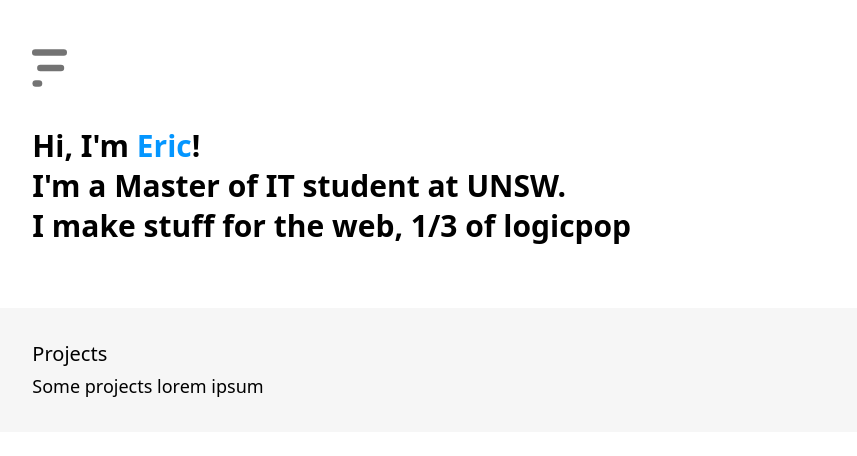
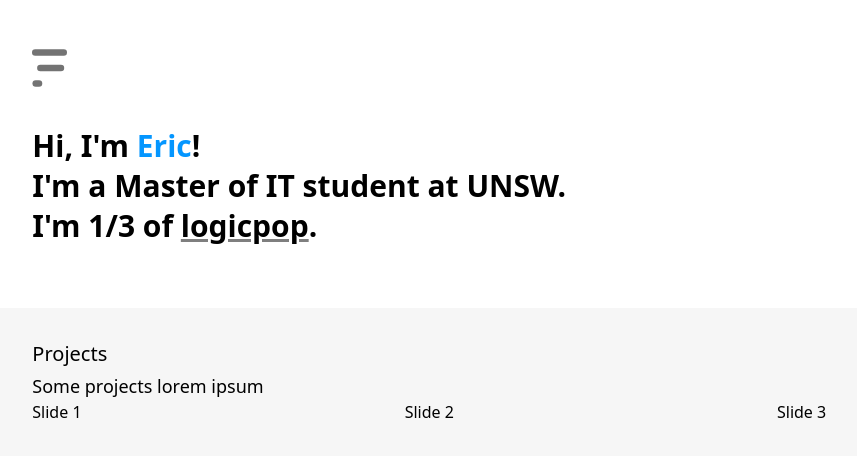
Before and after one commit to fxlui/website-v2, a Vue app: page / in a window 1280 px wide. Shown: the top 456 px of the page, without its empty margins (181-1038 px from the left). Built offline with nearby package versions, Linux system fonts and the light colour scheme.

Commit message:
add slider

```diff
--- a/package.json
+++ b/package.json
@@ -9,6 +9,7 @@
     "lint": "eslint . --ext .vue,.js,.jsx,.cjs,.mjs,.ts,.tsx,.cts,.mts --fix --ignore-path .gitignore"
   },
   "dependencies": {
+    "swiper": "^8.0.7",
     "vue": "^3.2.31",
     "vue-router": "^4.0.12"
   },
--- a/src/components/sections/Greeting.vue
+++ b/src/components/sections/Greeting.vue
@@ -1,9 +1,13 @@
 <script setup lang="ts">
 import iconLogo from "../icons/iconLogo.vue";
+import { Autoplay } from "swiper";
+import { Swiper, SwiperSlide } from "swiper/vue";
+import "swiper/css";
+import "swiper/css/autoplay";
 </script>
 
 <template>
-  <div class="section">
+  <header class="section header">
     <iconLogo />
     <h1 class="pt-10 text-3xl font-semibold">
       Hi, I'm <span class="text-primary">Eric</span>!
@@ -11,10 +15,35 @@ import iconLogo from "../icons/iconLogo.vue";
     <h1 class="pt-1 text-3xl font-semibold">
       I'm a Master of IT student at UNSW.
     </h1>
-    <h1 class="pt-1 text-3xl font-semibold">
-      I make stuff for the web, 1/3 of logicpop
-    </h1>
-  </div>
+    <Swiper
+      :autoHeight="true"
+      :space-between="20"
+      :slidesPerView="1"
+      :direction="'vertical'"
+      :loop="true"
+      :modules="[Autoplay]"
+      :autoplay="{
+        delay: 2250,
+        disableOnInteraction: false,
+        pauseOnMouseEnter: true,
+      }"
+    >
+      <swiper-slide>
+        <h1 class="text-3xl font-semibold">I make stuff for the web.</h1>
+      </swiper-slide>
+      <swiper-slide>
+        <h1 class="text-3xl font-semibold">
+          I'm 1/3 of
+          <a
+            href="https://logicpop.com.au"
+            target="_blank"
+            rel="noopener noreferrer"
+            >logicpop</a
+          >.
+        </h1>
+      </swiper-slide>
+    </Swiper>
+  </header>
 </template>
 
 <style scoped></style>
--- a/src/components/sections/Projects.vue
+++ b/src/components/sections/Projects.vue
@@ -1,10 +1,41 @@
-<script setup lang="ts"></script>
+<script setup lang="ts">
+// Import Swiper Vue.js components
+import { Swiper, SwiperSlide } from "swiper/vue";
+
+// Import Swiper styles
+import "swiper/css";
+
+const onSwiper = (swiper: any) => {
+  console.log(swiper);
+};
+const onSlideChange = () => {
+  console.log("slide change");
+};
+</script>
 
 <template>
   <div class="section-grey">
-    <div class="w-8/12">
+    <div class="section-width">
       <h3 class="text-xl font-medium">Projects</h3>
       <p class="pt-1 text-lg font-normal">Some projects lorem ipsum</p>
+    </div>
+    <div class="w-full">
+      <Swiper
+        :slides-per-view="3"
+        :space-between="50"
+        @swiper="onSwiper"
+        @slideChange="onSlideChange"
+        class="slider overflow-x-visible"
+      >
+        <swiper-slide>Slide 1</swiper-slide>
+        <swiper-slide>Slide 2</swiper-slide>
+        <swiper-slide>Slide 3</swiper-slide>
+        <swiper-slide>Slide 3</swiper-slide>
+        <swiper-slide>Slide 3</swiper-slide>
+        <swiper-slide>Slide 3</swiper-slide>
+        <swiper-slide>Slide 3</swiper-slide>
+        <swiper-slide>Slide 3</swiper-slide>
+      </Swiper>
     </div>
   </div>
 </template>
--- a/src/index.css
+++ b/src/index.css
@@ -8,10 +8,52 @@ body {
   min-height: 100vh;
 }
 
+.section-width {
+  @apply w-9/12 md:w-8/12;
+}
+
+a {
+  @apply underline hover:text-secondary transition-colors underline-offset-2 decoration-black/50 dark:decoration-white/50 hover:decoration-secondary/80;
+}
+
 .section {
-  @apply w-8/12 flex flex-col py-8 my-4;
+  @apply section-width flex flex-col py-8 my-4;
 }
 
 .section-grey {
   @apply w-full flex flex-col py-8 my-4 items-center bg-elevateLight dark:bg-elevateDark;
 }
+
+/* Hide scrollbar for Chrome, Safari and Opera */
+.slider::-webkit-scrollbar {
+  display: none;
+}
+
+/* Hide scrollbar for IE, Edge and Firefox */
+.slider {
+  -ms-overflow-style: none; /* IE and Edge */
+  scrollbar-width: none; /* Firefox */
+  padding-left: calc(((6 / 4) / 12) * 100vw);
+}
+
+.header .swiper {
+  @apply pt-1;
+  width: 100%;
+  height: auto;
+}
+
+.header .swiper .swiper-slide {
+  height: auto !important;
+}
+
+@media only screen and (min-width: 768px) {
+  .slider {
+    padding-left: calc(((8 / 4) / 12) * 100vw);
+  }
+}
+
+@media only screen and (min-width: 350px) and (max-width: 445px) {
+  .header .swiper .swiper-slide {
+    height: 5rem !important;
+  }
+}
--- a/tailwind.config.js
+++ b/tailwind.config.js
@@ -4,6 +4,7 @@ module.exports = {
     extend: {
       colors: {
         primary: "#0496FF",
+        secondary: "#FF6700",
         elevateLight: "#F6F6F6",
         elevateDark: "#343434",
       },
```
Also changed, not shown: 1 other file (tests, documents, lock files or other folders).
